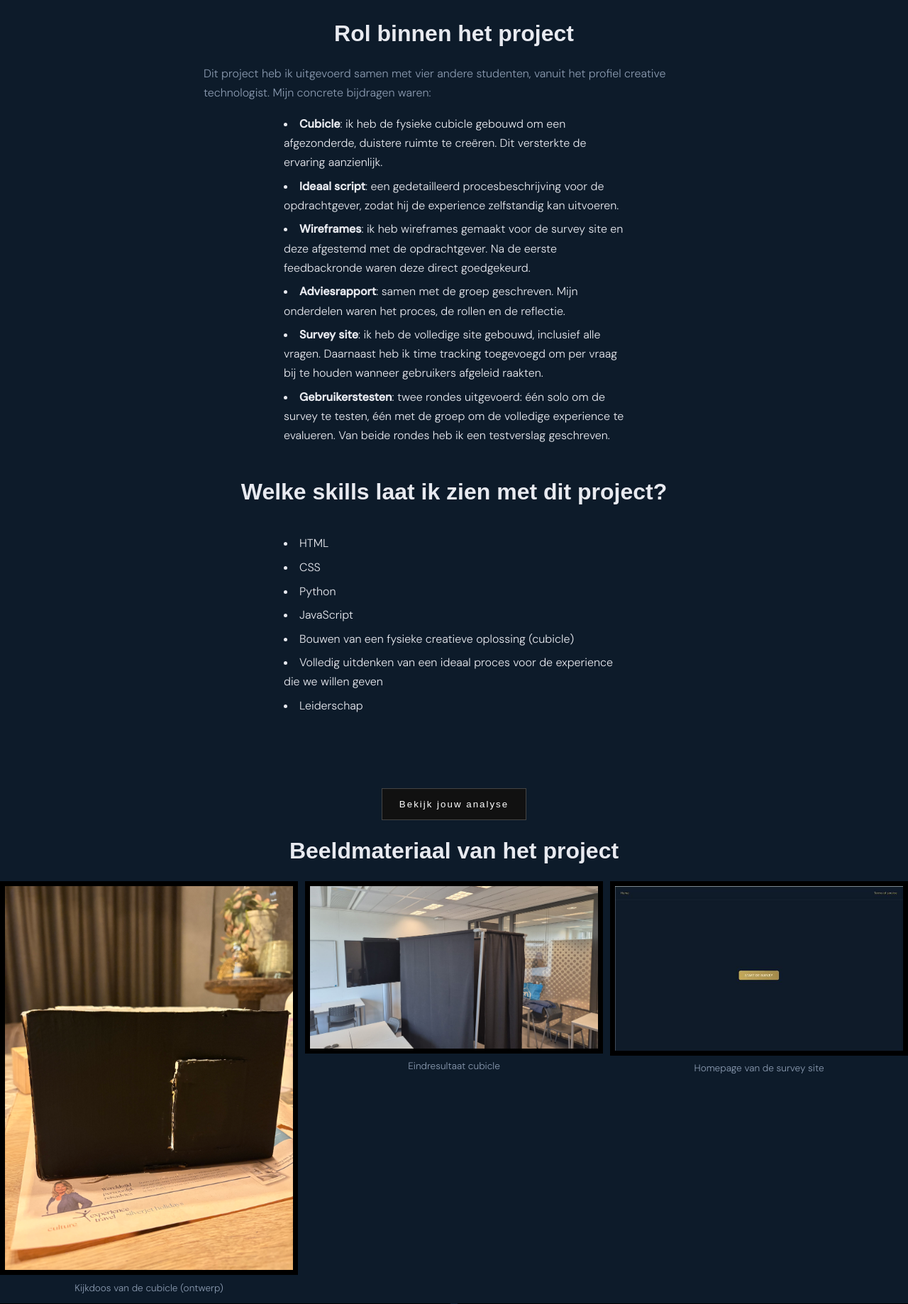
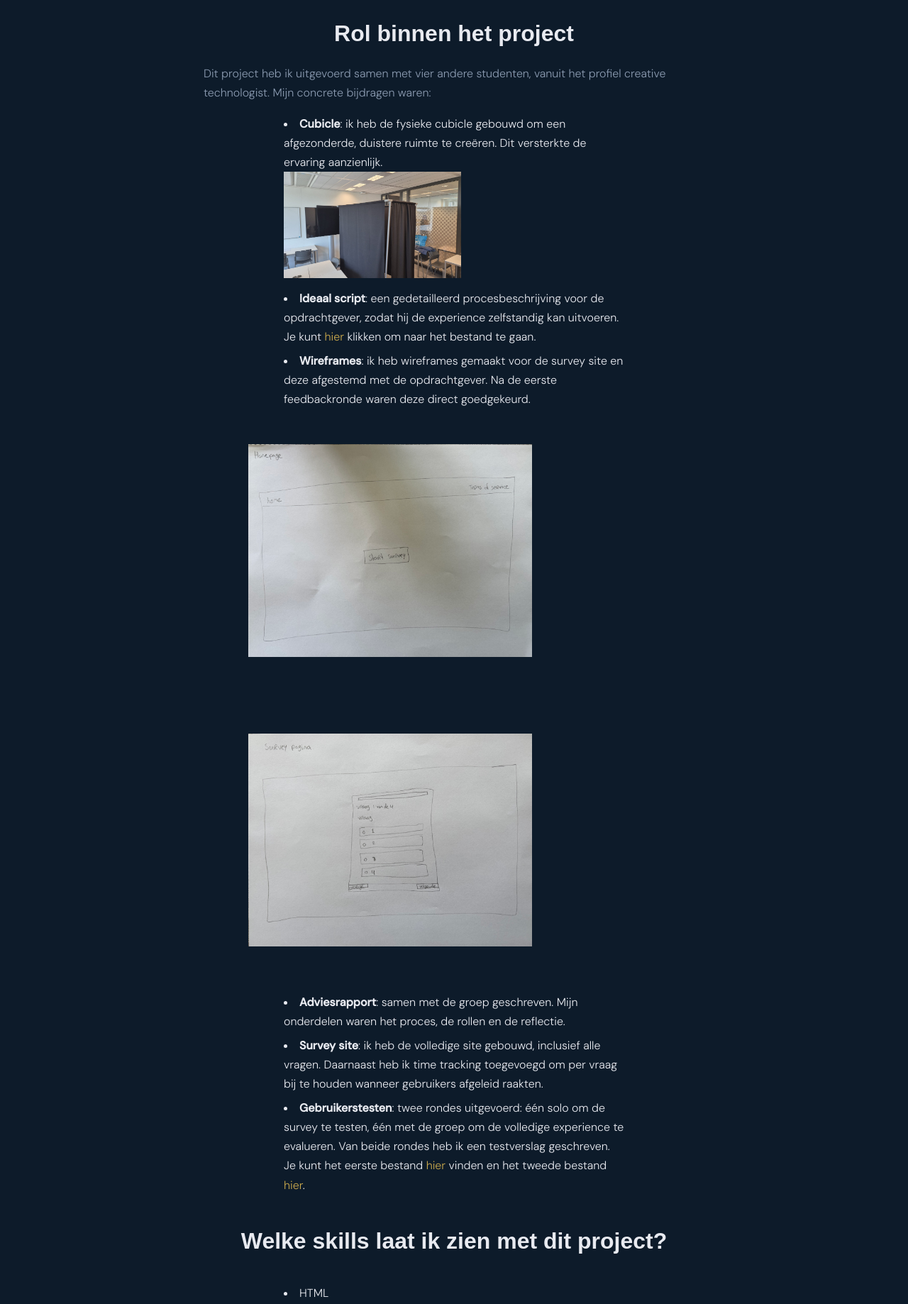
Before and after one commit to Jaydenalsemgeest/JaydenAlsemgeest.github.io, a Flask app: page /darktech in a window 1280 px wide. Shown: the part 422-2260 px from the top of the page at 71% size. Run offline with Flask 3, Linux system fonts and the light colour scheme.

Commit message:
feat: enhance dark tech project details with images and links for better presentation

```diff
--- a/Portfolio/templates/darktech.html
+++ b/Portfolio/templates/darktech.html
@@ -32,12 +32,39 @@
             Dit project heb ik uitgevoerd samen met vier andere studenten, vanuit het profiel creative technologist.
             Mijn concrete bijdragen waren:
             <ul class="rol">
-                <li><b>Cubicle</b>: ik heb de fysieke cubicle gebouwd om een afgezonderde, duistere ruimte te creëren. Dit versterkte de ervaring aanzienlijk.</li>
-                <li><b>Ideaal script</b>: een gedetailleerd procesbeschrijving voor de opdrachtgever, zodat hij de experience zelfstandig kan uitvoeren.</li>
-                <li><b>Wireframes</b>: ik heb wireframes gemaakt voor de survey site en deze afgestemd met de opdrachtgever. Na de eerste feedbackronde waren deze direct goedgekeurd.</li>
-                <li><b>Adviesrapport</b>: samen met de groep geschreven. Mijn onderdelen waren het proces, de rollen en de reflectie.</li>
-                <li><b>Survey site</b>: ik heb de volledige site gebouwd, inclusief alle vragen. Daarnaast heb ik time tracking toegevoegd om per vraag bij te houden wanneer gebruikers afgeleid raakten.</li>
-                <li><b>Gebruikerstesten</b>: twee rondes uitgevoerd: één solo om de survey te testen, één met de groep om de volledige experience te evalueren. Van beide rondes heb ik een testverslag geschreven.</li>
+                <li>
+                    <b>Cubicle</b>:
+                    ik heb de fysieke cubicle gebouwd om een afgezonderde, duistere ruimte te creëren. Dit versterkte de ervaring aanzienlijk.
+                    <div>
+                        <img src="{{ url_for('static', filename='images/Eindresultaat_cubicle_volledig.jpg') }}" alt="Dark tech project 1" style="width:250px;height:150px;">
+                    </div>
+                </li>
+                <li>
+                    <b>Ideaal script</b>:
+                    een gedetailleerd procesbeschrijving voor de opdrachtgever, zodat hij de experience zelfstandig kan uitvoeren.
+                    Je kunt <a href="https://gitlab.fdmci.hva.nl/studio/dark-tech/projects/2025-2026-semester-2/ziipeenuufii29/-/blob/main/docs/Sprint%204/Ideale_script_narrow_mind.pdf?ref_type=heads">hier</a> klikken om naar het bestand te gaan.
+                </li>
+                <li>
+                    <b>Wireframes</b>:
+                    ik heb wireframes gemaakt voor de survey site en deze afgestemd met de opdrachtgever. Na de eerste feedbackronde waren deze direct goedgekeurd.
+                    <div>
+                        <img src="{{ url_for('static', filename='images/wireframe_homepage.jpeg') }}" alt="Dark tech project 5" style="width:300px;height:400px;transform: rotate(-90deg);margin-right: 100px;">
+                        <img src="{{ url_for('static', filename='images/wireframe_surveyvragen.jpeg') }}" alt="Dark tech project 6" style="width:300px;height:400px;transform: rotate(-90deg);">
+                    </div>
+                </li>
+                <li>
+                    <b>Adviesrapport</b>:
+                    samen met de groep geschreven. Mijn onderdelen waren het proces, de rollen en de reflectie.
+                </li>
+                <li>
+                    <b>Survey site</b>:
+                    ik heb de volledige site gebouwd, inclusief alle vragen. Daarnaast heb ik time tracking toegevoegd om per vraag bij te houden wanneer gebruikers afgeleid raakten.
+                </li>
+                <li>
+                    <b>Gebruikerstesten</b>:
+                    twee rondes uitgevoerd: één solo om de survey te testen, één met de groep om de volledige experience te evalueren. Van beide rondes heb ik een testverslag geschreven.
+                    Je kunt het eerste bestand <a href="https://gitlab.fdmci.hva.nl/studio/dark-tech/projects/2025-2026-semester-2/ziipeenuufii29/-/blob/main/docs/Sprint%203/Survey%20site/Gebruikerstest_survey.docx?ref_type=heads ">hier</a> vinden en het tweede bestand <a href="https://gitlab.fdmci.hva.nl/studio/dark-tech/projects/2025-2026-semester-2/ziipeenuufii29/-/blob/main/docs/Sprint%204/Gebruikerstest_volledige_ervaring.pdf?ref_type=heads">hier</a>.
+                </li>
             </ul>
 
         </p>
```
Also changed, not shown: Portfolio/static/images/wireframe_homepage.jpeg (added), Portfolio/static/images/wireframe_surveyvragen.jpeg (added).
